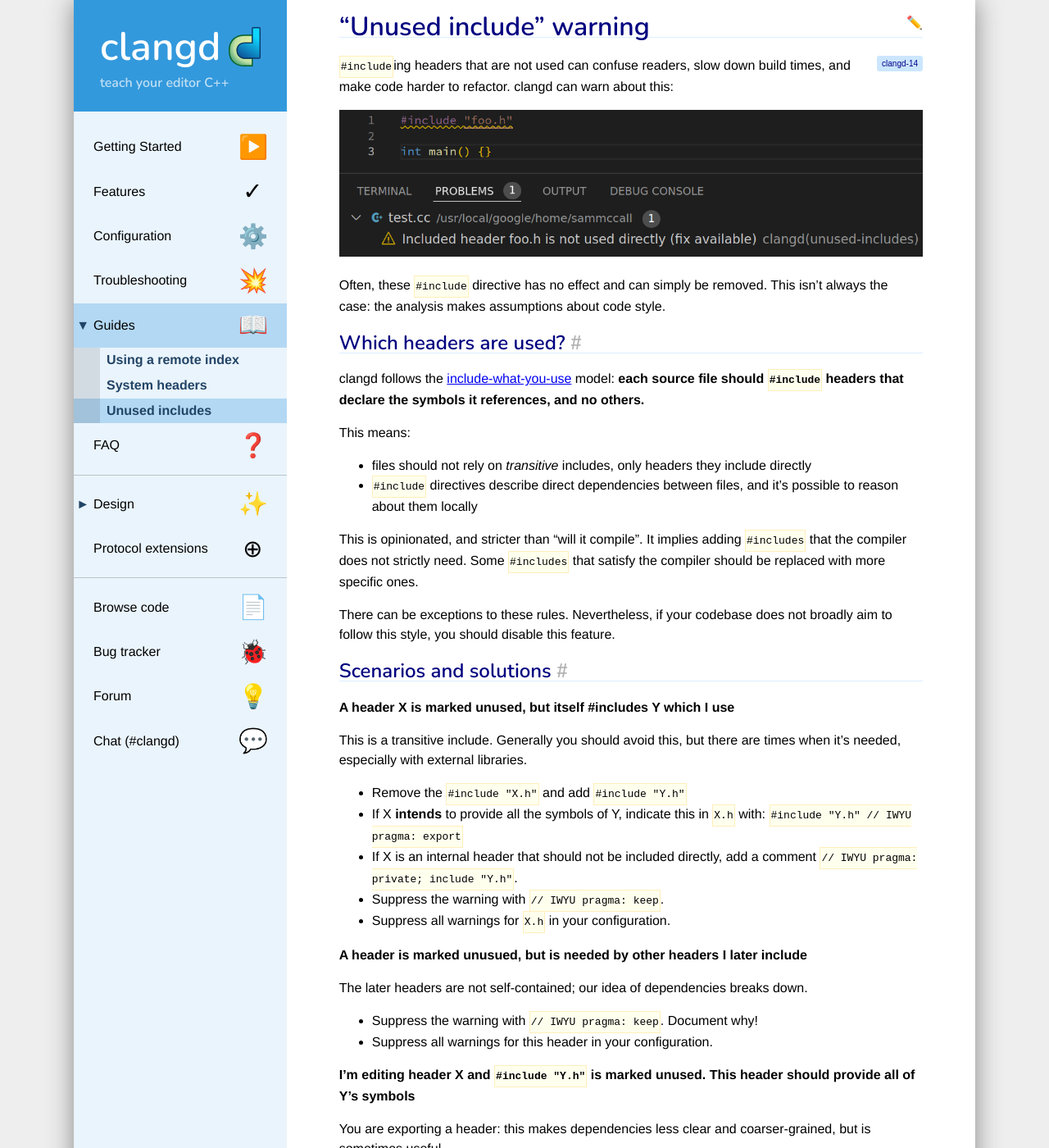
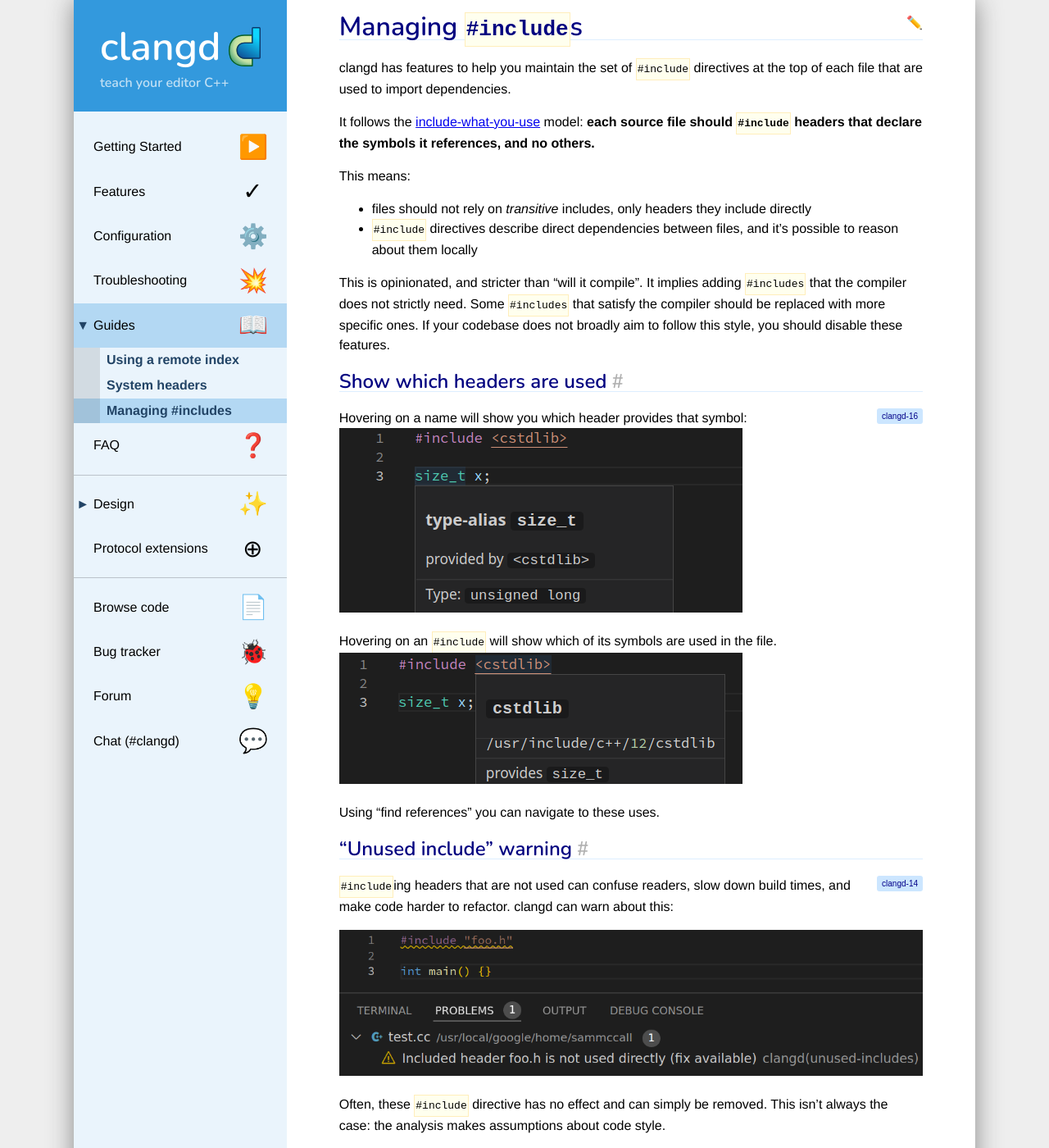
Before and after one commit to llvm/clangd-www, a Jekyll site: the page built from guides/include-cleaner.md, in a window 1280 px wide and 1400 px high. Shown: the whole window at 82% size. Built offline with Jekyll 4.4.1, drawn with Linux system fonts in a browser that asks for light colours; our own code applies the rules of GitHub Pages for plain Markdown files; some of the changed text lies outside the part shown.

Commit message:
Document new include-cleaner features
This page no longer addresses a single use case,
and it's probably least confusing if we eventually
describe completion include-insertion and
include-fixer here.

I've tried to reshape the page a bit to allow this
but haven't tried to add the actual content.

````diff
--- a/_data/navigation.yml
+++ b/_data/navigation.yml
@@ -24,9 +24,9 @@
         Details about how system header detection in clangd works and how to fix
         issues with missing system headers.
       url: /guides/system-headers
-    - title: Unused includes
+    - title: 'Managing #includes'
       description: >
-        Identify unused #includes which slow down your build, and understand how
+        Identify and #include the headers you actually use, and understand how
         clangd decides which headers are used.
       url: /guides/include-cleaner
 - title: FAQ
--- a/guides/include-cleaner.md
+++ b/guides/include-cleaner.md
@@ -1,18 +1,9 @@
-# "Unused include" warning
+# Managing `#include`s
 
-{:.v14}
+clangd has features to help you maintain the set of `#include`
+directives at the top of each file that are used to import dependencies.
 
-`#include`ing headers that are not used can confuse readers, slow down build
-times, and make code harder to refactor. clangd can warn about this:
-
-![Unused include warning in VSCode](../screenshots/unused_include.png)
-
-Often, these `#include` directive has no effect and can simply be removed.
-This isn't always the case: the analysis makes assumptions about code style.
-
-## Which headers are used?
-
-clangd follows the [include-what-you-use](https://github.com/include-what-you-use/include-what-you-use/blob/master/docs/WhyIWYU.md)
+It follows the [include-what-you-use](https://github.com/include-what-you-use/include-what-you-use/blob/master/docs/WhyIWYU.md)
 model: **each source file should `#include` headers that declare the symbols
  it references, and no others.**
 
@@ -25,13 +16,51 @@
 This is opinionated, and stricter than "will it compile". It implies adding
 `#includes` that the compiler does not strictly need. Some `#includes` that
 satisfy the compiler should be replaced with more specific ones.
+If your codebase does not broadly aim to follow this style, you should disable
+these features.
 
-There can be exceptions to these rules. Nevertheless, if your codebase does not
-broadly aim to follow this style, you should disable this feature.
+## Show which headers are used
+
+{:.v16}
+
+Hovering on a name will show you which header provides that symbol:
+![Symbol hover showing provider in VSCode](../screenshots/symbol_header.png)
+
+Hovering on an `#include` will show which of its symbols are used in the file.
+![#include hover showing symbols in VSCode](../screenshots/header_symbols.png)
+
+Using "find references" you can navigate to these uses.
+
+## "Unused include" warning
+
+{:.v14}
+
+`#include`ing headers that are not used can confuse readers, slow down build
+times, and make code harder to refactor. clangd can warn about this:
+
+![Unused include warning in VSCode](../screenshots/unused_include.png)
+
+Often, these `#include` directive has no effect and can simply be removed.
+This isn't always the case: the analysis makes assumptions about code style.
+
+## "Missing include" warning
+
+{:.v16}
+
+Similarly, using symbols from a header without `#include`ing it is brittle and
+hides dependencies. clangd can show such uses:
+
+![Missing include warning in VSCode](../screenshots/missing_include.png)
+
+Generally clangd can suggest the correct `#include` to add here. In some
+cases there might be multiple options.
 
 ## Scenarios and solutions
 
-**A header X is marked unused, but itself #includes Y which I use**
+**An included header X is marked unused, but itself #includes Y, which I use**
+
+**clangd says I should include header Y, but I'm already including X, which
+itself includes Y**
 
 This is a transitive include. Generally you should avoid this, but there are
 times when it's needed, especially with external libraries.
@@ -41,7 +70,7 @@
   `#include "Y.h" // IWYU pragma: export`
 - If X is an internal header that should not be included directly, add a comment
   `// IWYU pragma: private; include "Y.h"`.
-- Suppress the warning with `// IWYU pragma: keep`.
+- Suppress unused-include warnings with `// IWYU pragma: keep`.
 - Suppress all warnings for `X.h` in your configuration.
 
 **A header is marked unusued, but is needed by other headers I later include**
@@ -51,7 +80,7 @@
 - Suppress the warning with `// IWYU pragma: keep`. Document why!
 - Suppress all warnings for this header in your configuration.
 
-**I'm editing header X and `#include "Y.h"` is marked unused. This header should
+**I'm editing header X and `#include "Y.h"` is marked unused. I want X to
 provide all of Y's symbols**
 
 You are exporting a header: this makes dependencies less clear and
@@ -76,12 +105,34 @@
 - Identify which headers are **directly** used, and `#include` those instead.
 - Suppress the warning with `// IWYU pragma: keep`.
 
+**clangd suggests `#include "X"`, but the real header for the symbol is Y.**
+
+This is merely a suggestion: including `Y` should also hide the warning.
+
+clangd tries to pick the best header, preferring those that are public,
+self-contained, which provide full definitions (for classes and templates),
+and whose name matches the symbol's name.
+
+However there are limitations, most notably: only headers that are already
+transitively included are considered. You may have to insert the correct
+#include yourself.
+
+**clangd suggests `#include <cstddef>`, but we prefer e.g. `<stddef.h>`**
+
+If the file is C++, then the C++ headers `<c*>` will be preferred.
+The C header names `<*.h>` will still be accepted as providing the symbol, but
+you'll have to `#include` them by hand - this behavior isn't customizable.
+
+If you're using namespaced symbols (`std::printf` rather than `::printf`) then
+only the `<cstdio>` header is acceptable.
+
 ## Adjusting behavior
 
 ### Configuration
 
-In your configuration file, set Diagnostics.UnusedIncludes to `Strict` or
-`None`. You can also disable analysis of particular files (using `If` blocks),
+In your configuration file, set Diagnostics.UnusedIncludes and
+Diagnostics.MissingIncludes to `Strict` or `None`.
+You can also disable analysis of particular files (using `If` blocks),
 and suppress all warnings of certain headers.
 
 ```
````
Also changed, not shown: other parts of guides/include-cleaner.md (+1 -0 lines), screenshots/header_symbols.png (added), screenshots/missing_include.png (added), screenshots/symbol_header.png (added).
